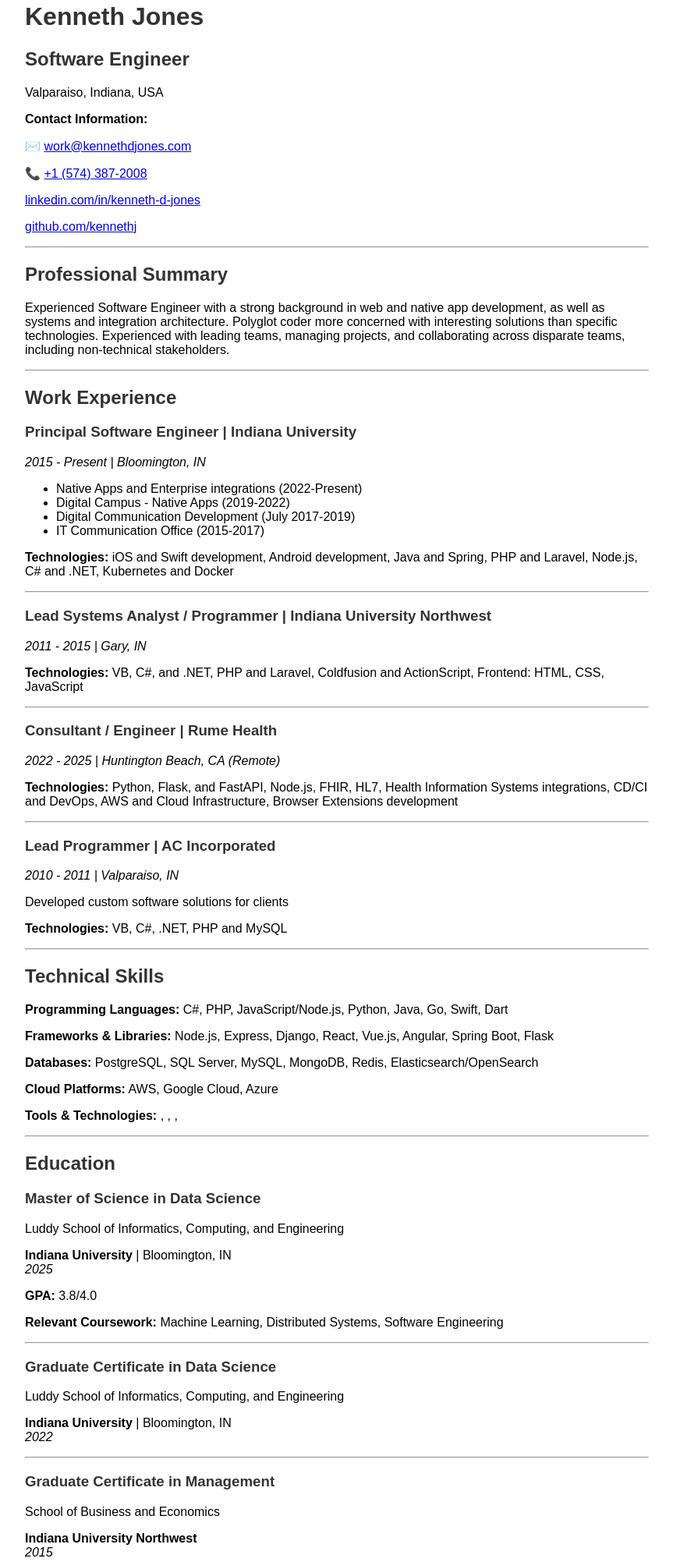
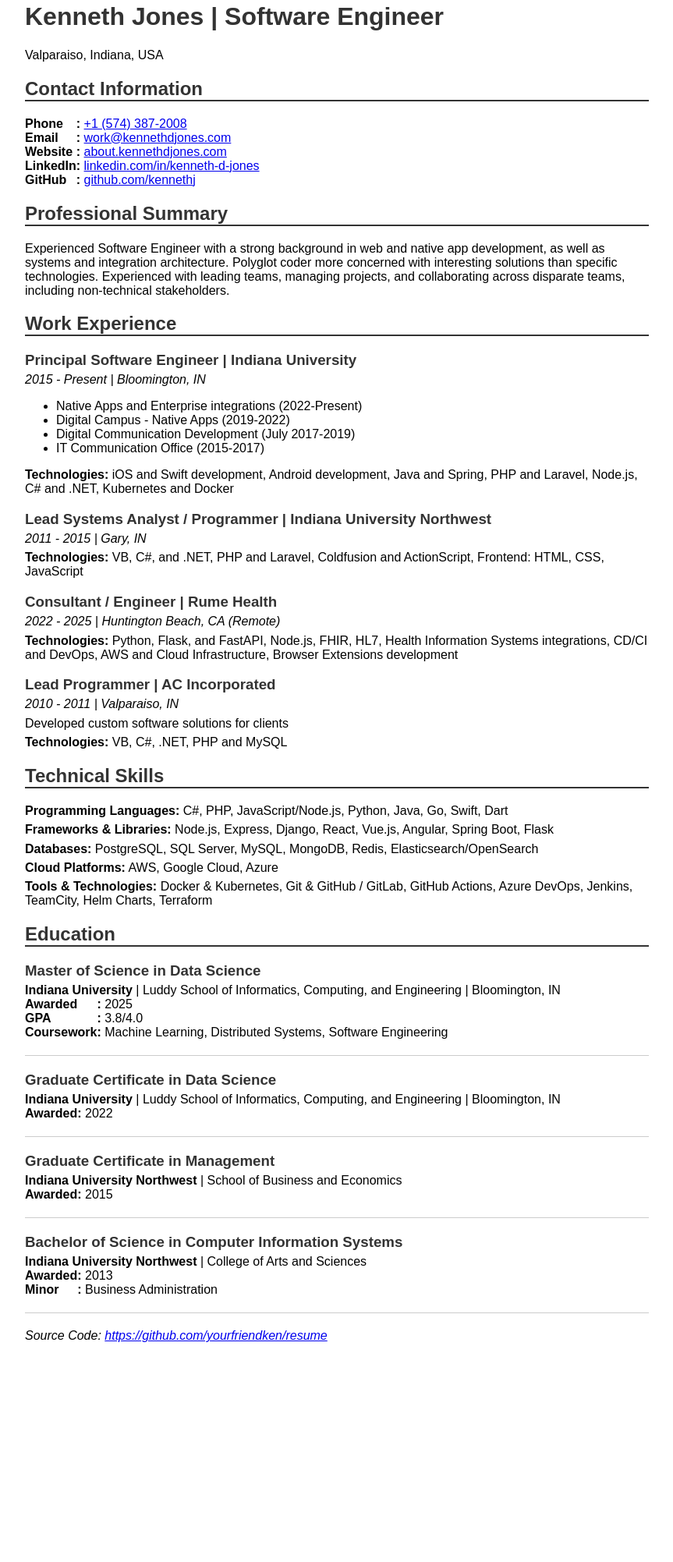
Before and after one commit to yourfriendken/resume, a plain HTML site: page docs/index.html in a window 1280 px wide. Shown: the part 38-2041 px from the top of the page at 78% size, without its empty margins (208-1071 px from the left). After the commit the page ends 1787 px from the top, so only its background shows below. Drawn offline with Linux system fonts and the light colour scheme.

Commit message:
Update template and data

```diff
--- a/docs/index.html
+++ b/docs/index.html
@@ -7,25 +7,36 @@
     <style>
         body { font-family: Arial, sans-serif; max-width: 800px; margin: 0 auto; padding: 20px; }
         h1, h2, h3 { color: #333; }
+        h3 { margin-bottom: 5px; }
+        h2 { border-bottom: 2px solid #333;}
+        p { margin: 0.2em 0 0.4em; }
         .contact-info { margin-bottom: 20px; }
         .section { margin-bottom: 30px; }
+        table tr th { text-align: left; vertical-align: top; font-weight: bold; padding: 0;}
+        table tr td { text-align: left; vertical-align: top; padding: 0;}
+        table tr td::before { content: ": "; font-weight: bold; }
+        table { border-collapse: collapse; margin-bottom: 10px; border-spacing: 0; }
+        p:has(+table) { margin-bottom: 0; }
+        hr { border: none; border-top: 1px solid #ccc; margin: 20px 0; }
     </style>
 </head>
 <body>
-<h1 id="kenneth-jones">Kenneth Jones</h1>
-<h2 id="software-engineer">Software Engineer</h2>
+<h1 id="kenneth-jones-software-engineer">Kenneth Jones | Software Engineer</h1>
 <p>Valparaiso, Indiana, USA</p>
-<p><strong>Contact Information:</strong></p>
-<p>✉️ <a href="mailto:work@kennethdjones.com">work@kennethdjones.com</a> </p>
-<p>📞 <a href="tel:+1 (574) 387-2008">+1 (574) 387-2008</a> </p>
-<p><a href="https://linkedin.com/in/kenneth-d-jones">linkedin.com/in/kenneth-d-jones</a></p>
-<p><a href="https://github.com/kennethj">github.com/kennethj</a> </p>
-<hr />
+<h2 id="contact-information">Contact Information</h2>
+<table>
+
+ <tr><th>Phone</th><td> <a href="tel:+1 (574) 387-2008">+1 (574) 387-2008</a></td></tr>
+ <tr><th>Email</th><td> <a href="mailto:work@kennethdjones.com">work@kennethdjones.com</a></td></tr>
+ <tr><th>Website</th><td> <a href="https://about.kennethdjones.com">about.kennethdjones.com</a></td></tr>
+ <tr><th>LinkedIn</th><td> <a href="https://linkedin.com/in/kenneth-d-jones">linkedin.com/in/kenneth-d-jones</a></td></tr>
+ <tr><th>GitHub</th><td> <a href="https://github.com/kennethj">github.com/kennethj</a></td></tr>
+</table>
+
 <h2 id="professional-summary">Professional Summary</h2>
 <p>Experienced Software Engineer with a strong background in web and native app development, as well as systems and integration architecture.
 Polyglot coder more concerned with interesting solutions than specific technologies.
 Experienced with leading teams, managing projects, and collaborating across disparate teams, including non-technical stakeholders.</p>
-<hr />
 <h2 id="work-experience">Work Experience</h2>
 <h3 id="principal-software-engineer-indiana-university">Principal Software Engineer | Indiana University</h3>
 <p><em>2015 - Present | Bloomington, IN</em></p>
@@ -36,51 +47,58 @@ Experienced with leading teams, managing projects, and collaborating across disp
 <li>IT Communication Office (2015-2017)</li>
 </ul>
 <p><strong>Technologies:</strong> iOS and Swift development, Android development, Java and Spring, PHP and Laravel, Node.js, C# and .NET, Kubernetes and Docker</p>
-<hr />
 <h3 id="lead-systems-analyst-programmer-indiana-university-northwest">Lead Systems Analyst / Programmer | Indiana University Northwest</h3>
 <p><em>2011 - 2015 | Gary, IN</em></p>
 <p><strong>Technologies:</strong> VB, C#, and .NET, PHP and Laravel, Coldfusion and ActionScript, Frontend: HTML, CSS, JavaScript</p>
-<hr />
 <h3 id="consultant-engineer-rume-health">Consultant / Engineer | Rume Health</h3>
 <p><em>2022 - 2025 | Huntington Beach, CA (Remote)</em></p>
 <p><strong>Technologies:</strong> Python, Flask, and FastAPI, Node.js, FHIR, HL7, Health Information Systems integrations, CD/CI and DevOps, AWS and Cloud Infrastructure, Browser Extensions development</p>
-<hr />
 <h3 id="lead-programmer-ac-incorporated">Lead Programmer | AC Incorporated</h3>
 <p><em>2010 - 2011 | Valparaiso, IN</em></p>
 <p>Developed custom software solutions for clients</p>
 <p><strong>Technologies:</strong> VB, C#, .NET, PHP and MySQL</p>
-<hr />
 <h2 id="technical-skills">Technical Skills</h2>
 <p><strong>Programming Languages:</strong> C#, PHP, JavaScript/Node.js, Python, Java, Go, Swift, Dart</p>
 <p><strong>Frameworks &amp; Libraries:</strong> Node.js, Express, Django, React, Vue.js, Angular, Spring Boot, Flask</p>
 <p><strong>Databases:</strong> PostgreSQL, SQL Server, MySQL, MongoDB, Redis, Elasticsearch/OpenSearch</p>
 <p><strong>Cloud Platforms:</strong> AWS, Google Cloud, Azure</p>
-<p><strong>Tools &amp; Technologies:</strong> , , , </p>
-<hr />
+<p><strong>Tools &amp; Technologies:</strong> Docker &amp; Kubernetes, Git &amp; GitHub / GitLab, GitHub Actions, Azure DevOps, Jenkins, TeamCity, Helm Charts, Terraform</p>
 <h2 id="education">Education</h2>
 <h3 id="master-of-science-in-data-science">Master of Science in Data Science</h3>
-<p>Luddy School of Informatics, Computing, and Engineering</p>
-<p><strong>Indiana University</strong>  | Bloomington, IN<br />
-<em>2025</em></p>
-<p><strong>GPA:</strong> 3.8/4.0</p>
-<p><strong>Relevant Coursework:</strong> Machine Learning, Distributed Systems, Software Engineering</p>
+<p><strong>Indiana University</strong>
+ | Luddy School of Informatics, Computing, and Engineering  | Bloomington, IN  </p>
+<table>
+<tr><th>Awarded</th><td>2025</td></tr>
+<tr><th>GPA</th><td>3.8/4.0</td></tr>
+<tr><th>Coursework</th><td>Machine Learning, Distributed Systems, Software Engineering</td></tr>
+</table>
+
 <hr />
 <h3 id="graduate-certificate-in-data-science">Graduate Certificate in Data Science</h3>
-<p>Luddy School of Informatics, Computing, and Engineering</p>
-<p><strong>Indiana University</strong>  | Bloomington, IN<br />
-<em>2022</em></p>
+<p><strong>Indiana University</strong>
+ | Luddy School of Informatics, Computing, and Engineering  | Bloomington, IN  </p>
+<table>
+<tr><th>Awarded</th><td>2022</td></tr>
+</table>
+
 <hr />
 <h3 id="graduate-certificate-in-management">Graduate Certificate in Management</h3>
-<p>School of Business and Economics</p>
-<p><strong>Indiana University Northwest</strong> <br />
-<em>2015</em></p>
+<p><strong>Indiana University Northwest</strong>
+ | School of Business and Economics   </p>
+<table>
+<tr><th>Awarded</th><td>2015</td></tr>
+</table>
+
 <hr />
 <h3 id="bachelor-of-science-in-computer-information-systems">Bachelor of Science in Computer Information Systems</h3>
-<p>College of Arts and Sciences</p>
-<p><strong>Minor:</strong> Business Administration</p>
-<p><strong>Indiana University Northwest</strong> <br />
-<em>2013</em></p>
+<p><strong>Indiana University Northwest</strong>
+ | College of Arts and Sciences   </p>
+<table>
+<tr><th>Awarded</th><td>2013</td></tr>
+<tr><th>Minor</th><td>Business Administration</td></tr>
+</table>
+
 <hr />
-<p>🧑‍💻 <a href="https://kennethdjones.com">https://kennethdjones.com</a> </p>
+<p><em>Source Code: <a href="https://github.com/yourfriendken/resume">https://github.com/yourfriendken/resume </a></em></p>
 </body>
 </html>
```
Also changed, not shown: 4 other files.
